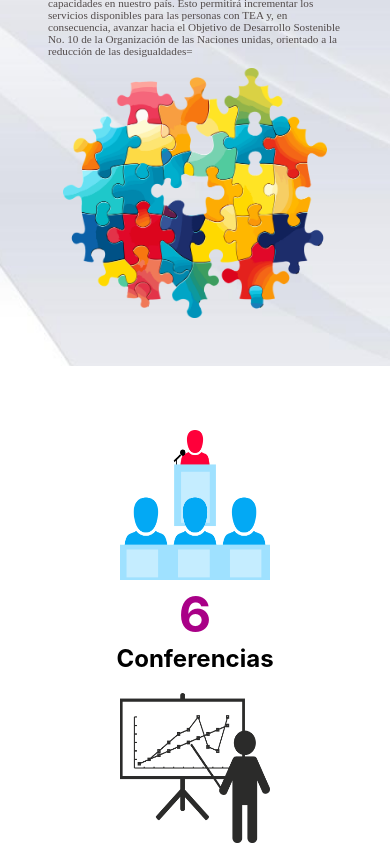
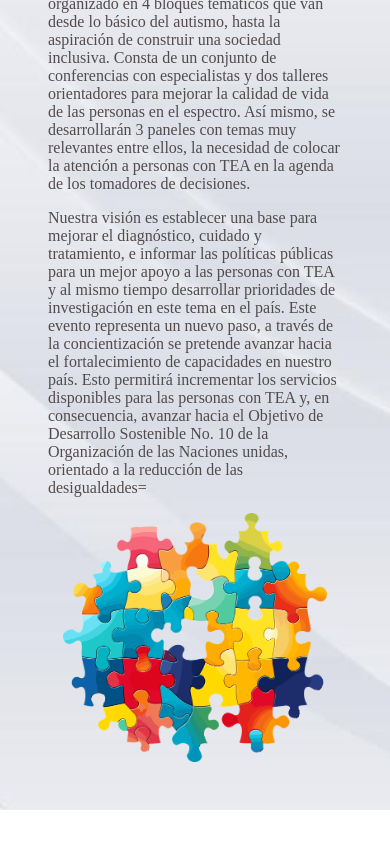
Before and after one commit to LuisRSorto/SHSE, a React (Create React App) app: page / in a window 390 px wide. Shown: the part 1156-2000 px from the top of the page. Built offline with nearby package versions, Linux system fonts and the light colour scheme.

Commit message:
Modificados estilos

```diff
--- a/src/App.js
+++ b/src/App.js
@@ -120,7 +120,7 @@ const App = () => {
       title= 'Acerca del Evento'
       imageSrc='presentacionImage.png'
     />
-    <div style={{ padding: '3em' , display:'flex', flexWrap: 'wrap', justifyContent: 'center', marginTop: '1em', marginBottom: '5em'}}>
+    <div className='eventsSection'>
         <div className='eventos'>
           <img className='eventosImg' width="150px" height="150px" src={'conferencia.png'} alt='Conferencias'/>
           <p style={{ marginTop: 0, fontWeight: 'bold', marginBottom:0, color: '#a90087', fontSize: '50px', }}>6</p>
--- a/src/CenteredCarousel.css
+++ b/src/CenteredCarousel.css
@@ -44,6 +44,15 @@
     border-radius: 5px;
   }
 
+  .eventsSection{
+    padding: 3em;
+    display: flex;
+    flex-wrap: wrap;
+    justify-content: center;
+    margin-top: 1em;
+     margin-bottom: 5em;
+  }
+
   .eventos{
     text-align: center;
     margin-left: 3em;
@@ -54,6 +63,10 @@
       height: 85vh;
     }
 
+    .eventsSection{
+      justify-content: space-between;
+    }
+
     .eventos{
       margin-left: 0;
     }
--- a/src/components/Cards/SimpleCard.jsx
+++ b/src/components/Cards/SimpleCard.jsx
@@ -6,7 +6,7 @@ import { VscActivateBreakpoints } from "react-icons/vsc";
 
 export default function SimpleCard({arreglo}) {
   return (
-    <div style={{display: 'flex', flexWrap: 'wrap'}}>
+    <div style={{display: 'flex', flexWrap: 'wrap', justifyContent: 'center'}}>
     { arreglo.map((card) => (
         <Card sx={{ margin: 4, width: 310, maxHeight: 100, marginBottom: 0, boxShadow: '0 5px 8px 0 rgba(0, 0, 0, 0.3)'}}>
           <CardContent sx={{display: 'flex', flexDirection: 'column'}}>
--- a/src/components/contentSection/contentSection.css
+++ b/src/components/contentSection/contentSection.css
@@ -73,7 +73,7 @@
       }
 
     .text{
-        font-size: .7em;
+        font-size: 1em;
     }
 /*SIMPLESECTION---------------------------------------------------------------------------------------------------------------------------------*/
 
```
